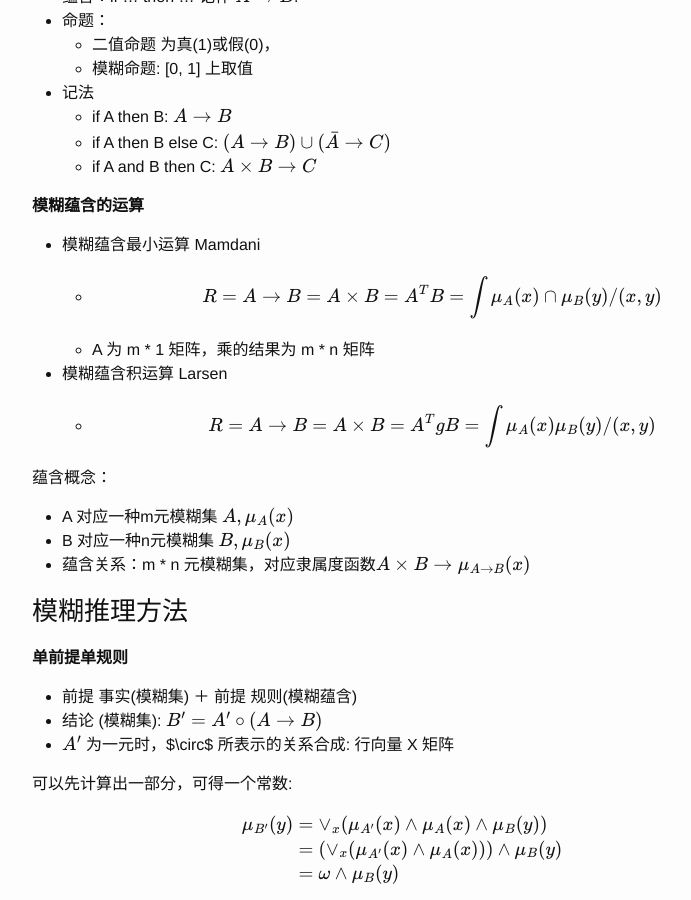
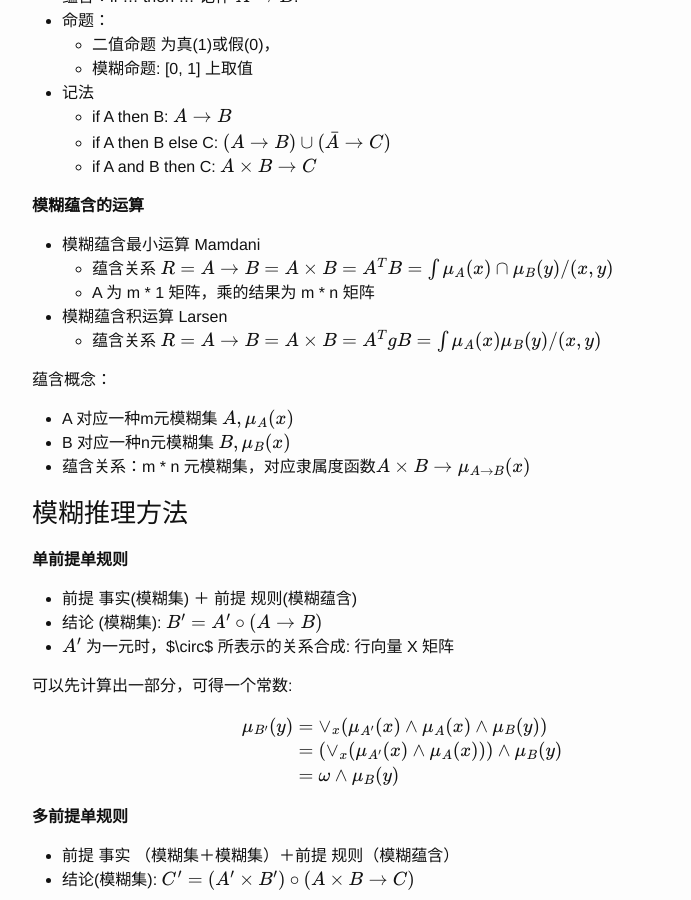
Before and after one commit to zxteloiv/zxteloiv.github.io, a Jekyll site: the page built from _posts/2015-11-18-fuzzy-control-review.md, in a window 1280 px wide and 900 px high, scrolled down 2097 px. Shown: the whole window, without its empty margins (238-929 px from the left). Built offline with Jekyll 4.4.1, drawn with Linux system fonts in a browser that asks for light colours; formulas are drawn with MathJax 3; comment, search, counter and statistics services are not loaded.

Commit message:
make the inline formula work as expected

```diff
--- a/_posts/2015-11-18-fuzzy-control-review.md
+++ b/_posts/2015-11-18-fuzzy-control-review.md
@@ -109,10 +109,10 @@ $$
 **模糊蕴含的运算**
 
 * 模糊蕴含最小运算 Mamdani
-  * $$R = A\to B = A\times B = A^TB = \int\mu_A(x)\cap \mu_B(y) /(x,y)$$
+  * 蕴含关系 $$R = A\to B = A\times B = A^TB = \int\mu_A(x)\cap \mu_B(y) /(x,y)$$
   * A 为 m * 1 矩阵，乘的结果为 m * n 矩阵
 * 模糊蕴含积运算 Larsen
-  * $$R = A\to B = A\times B = A^Tg B = \int\mu_A(x)\mu_B(y) /(x,y)$$
+  * 蕴含关系 $$R = A\to B = A\times B = A^Tg B = \int\mu_A(x)\mu_B(y) /(x,y)$$
 
 蕴含概念：
 
```
